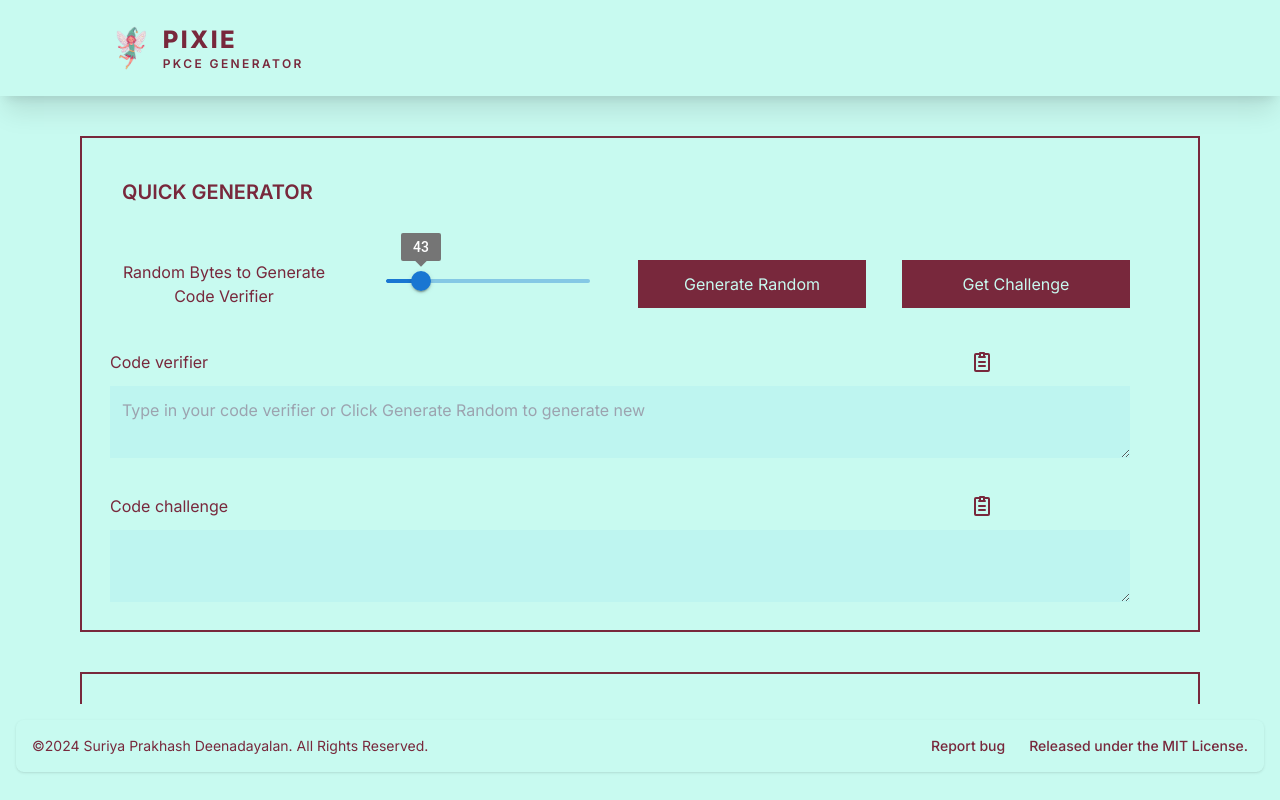
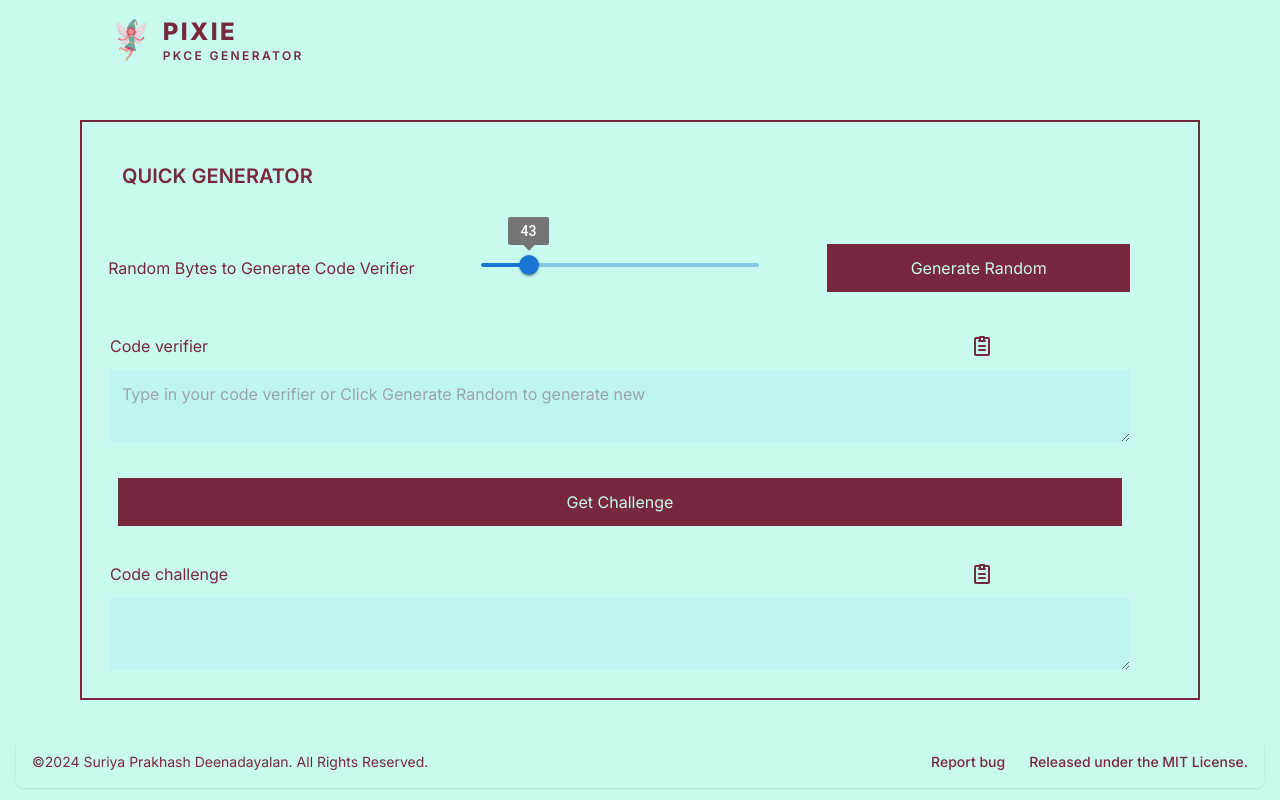
Before and after one commit to suriyaprakhash/pixie, a Next.js app: page / in a window 1280 px wide. Built offline with nearby package versions, Linux system fonts and the light colour scheme.

Commit message:
removed bulk page

```diff
--- a/src/app/bulk/page.tsx
+++ b/src/app/bulk/page.tsx
@@ -1,29 +1,38 @@
 'use client'
-
 import { useEffect, useState } from "react";
 import { generatePkce } from "../util/PkceUtil";
-import { NextResponse } from "next/server";
 import { writeStringArray } from "../util/fileWriter";
 import Link from "next/link";
-import { Params } from "next/dist/shared/lib/router/utils/route-matcher";
 import { ReadonlyURLSearchParams, useSearchParams } from "next/navigation";
+// import { ReadonlyURLSearchParams, useSearchParams } from "next/navigation";
+
 
 function GenPage() {
 
 
-    const router: ReadonlyURLSearchParams = useSearchParams()
+    // const router: ReadonlyURLSearchParams = useSearchParams()
 
-    console.log(router.get('noOfRecords'))
-    console.log(router.get('bulkTokenSize'))
+    // console.log(router.get('noOfRecords'))
+    // console.log(router.get('bulkTokenSize'))
 
-    const noOfRecords: number = router.get('noOfRecords') ? Number(router.get('noOfRecords')) : 1000;
-    const bulkTokenSize: number = router.get('bulkTokenSize') ? Number(router.get('bulkTokenSize')) : 43;
+
+
+    // const params = useParams<{ tag: string; item: string }>()
+
+    // console.log(params.tag)
+
+    const noOfRecords = 43;
+    const bulkTokenSize = 1000;
 
     const [state, setState] = useState<string>();
     const [dataArray, setDataArray] = useState<{ cc: string, cv: string }[]>([]);
     const [lines, setLines] = useState<string[]>(['"Code Challenge","Code Verifier"']);
 
+
     useEffect(() => {
+
+        // const noOfRecords: number = router.get('noOfRecords') ? Number(router.get('noOfRecords')) : 1000;
+        // const bulkTokenSize: number = router.get('bulkTokenSize') ? Number(router.get('bulkTokenSize')) : 43;
 
         const dataArray: { cc: string, cv: string }[] = [];
         async function handle(i: number) {
@@ -41,9 +50,9 @@ function GenPage() {
                 writeStringArray(lines, 'csv', 'pixie')
             }
         }
-        for (let i = 0; i < noOfRecords; i++) {
-            handle(i);
-        }
+        // for (let i = 0; i < noOfRecords; i++) {
+        //     handle(i);
+        // }
     }
         , []);
 
--- /dev/null
+++ b/src/app/component/bulkgen.tsx
@@ -0,0 +1,95 @@
+import { Slider } from '@mui/material'
+import Link from 'next/link'
+import React, { useEffect, useState } from 'react'
+import { generatePkce } from '../util/PkceUtil';
+import { writeStringArray } from '../util/fileWriter';
+
+function Bulkgen() {
+
+    const [bulkTokenSize, setBulkTokenSize] = useState<number>(43);
+    const [noOfRecords, setNoOfRecords] = useState<number>(6000);
+
+    // const [state, setState] = useState<string>();
+    // const [dataArray, setDataArray] = useState<{ cc: string, cv: string }[]>([]);
+    // const [lines, setLines] = useState<string[]>(['"Code Challenge","Code Verifier"']);
+
+    const handleBulkTokenSizeChange = (event: Event, newValue: number | number[]): void => {
+        setBulkTokenSize(newValue as number)
+    }
+
+    const handleNoOfRecordsChange = (event: Event, newValue: number | number[]): void => {
+        setNoOfRecords(newValue as number)
+    }
+
+    const download = async (): Promise<void> => {
+        const dataArray: { cc: string, cv: string }[] = [];
+        const lines: string[] = ['"Code Verifier","Code Challenge"'];
+        async function handle(i: number) {
+            const res = await generatePkce(bulkTokenSize);
+            dataArray.push({
+                cc: res.codeChallenge,
+                cv: res.codeVerifier
+            })
+            lines.push('"' + res.codeVerifier + '"' + ',' + '"' + res.codeChallenge + '"')
+            // console.log(i + '-' + res.codeChallenge + ',' + res.codeVerifier)
+            if (i == noOfRecords - 1) {
+                // setState('done')
+                // setDataArray(dataArray)
+                // setLines(lines)
+                writeStringArray(lines, 'csv', 'pixie')
+            }
+        }
+        for (let i = 0; i < noOfRecords; i++) {
+            handle(i);
+        }
+
+    }
+
+    useEffect(() => {
+
+        // const noOfRecords: number = router.get('noOfRecords') ? Number(router.get('noOfRecords')) : 1000;
+        // const bulkTokenSize: number = router.get('bulkTokenSize') ? Number(router.get('bulkTokenSize')) : 43;
+
+        const dataArray: { cc: string, cv: string }[] = [];
+        async function handle(i: number) {
+            const res = await generatePkce(bulkTokenSize);
+            dataArray.push({
+                cc: res.codeChallenge,
+                cv: res.codeVerifier
+            })
+            lines.push('"' + res.codeVerifier + '"' + ',' + '"' + res.codeChallenge + '"')
+            console.log(i + '-' + res.codeChallenge + ',' + res.codeVerifier)
+            if (i == noOfRecords - 1) {
+                setState('done')
+                setDataArray(dataArray)
+                setLines(lines)
+                writeStringArray(lines, 'csv', 'pixie')
+            }
+        }
+        // for (let i = 0; i < noOfRecords; i++) {
+        //     handle(i);
+        // }
+    }
+        , []);
+
+    return (
+        <div className='md:grid md:grid-cols-12 border-2 p-5 gap-5 hidden'>
+            <label className='text-xl font-semibold col-span-12 p-5'>BULK DOWNLOAD</label>
+            <label className='col-span-2'>No of records</label>
+            <div className='col-span-3'>
+                <Slider className="text-primary-text" max={10000} min={1} valueLabelDisplay="on" value={noOfRecords} onChange={handleNoOfRecordsChange} />
+            </div>
+            <label className='col-span-2'>Random byte size</label>
+            <div className='col-span-3'>
+                <Slider className="text-primary-text" max={96} min={32} valueLabelDisplay="on" value={bulkTokenSize} onChange={handleBulkTokenSizeChange} />
+            </div>
+            <button className="col-span-2 border-r-8 border-l-8 bg-button-bg text-button-text p-3 hover:bg-button-bg-hover hover:text-button-text-hover"
+                onClick={download}>
+                Download CSV
+                {/* <Link className="" href={'/bulk?noOfRecords=' + noOfRecords + '&bulkTokenSize=' + bulkTokenSize} >Download CSV</Link> */}
+            </button>
+        </div>
+    )
+}
+
+export default Bulkgen
--- a/src/app/component/footer.tsx
+++ b/src/app/component/footer.tsx
@@ -1,8 +1,8 @@
 function Footer() {
 
     return (
-        <section className="flex flex-col h-[150px] sm:h-[12vh] ">
-            <footer className="bg-white rounded-lg shadow m-4 dark:bg-white-800">
+        <section className="flex flex-col h-[150px] sm:h-[10vh]">
+            <footer className="rounded-lg shadow m-4 dark:bg-white-800">
                 <div className="w-full mx-auto max-w-screen-xl p-4 md:flex md:items-center md:justify-between">
                     <span className="text-sm text-gray-500 sm:text-center dark:text-gray-400">©2024  <a href="https://suriyaprakhash.com/" target="_blank" className="hover:underline">
                         Suriya Prakhash Deenadayalan</a>. All Rights Reserved.
--- a/src/app/component/hero.tsx
+++ b/src/app/component/hero.tsx
@@ -3,12 +3,12 @@ import React, { useState } from 'react'
 import { generatePkce } from '../util/PkceUtil';
 import { Slider } from '@mui/material';
 import Link from 'next/link';
+import Bulkgen from './bulkgen';
 
 const Hero = () => {
 
     const [tokenSize, setTokenSize] = useState<number>(43);
-    const [bulkTokenSize, setBulkTokenSize] = useState<number>(43);
-    const [noOfRecords, setNoOfRecords] = useState<number>(6000);
+
 
     const [codeVerifier, setCodeVerifier] = useState<string>();
     const [codeChallenge, setCodeChallenge] = useState<string>();
@@ -34,30 +34,24 @@ const Hero = () => {
         setTokenSize(newValue as number)
     }
 
-    const handleBulkTokenSizeChange = (event: Event, newValue: number | number[]): void => {
-        setBulkTokenSize(newValue as number)
-    }
 
-    const handleNoOfRecordsChange = (event: Event, newValue: number | number[]): void => {
-        setNoOfRecords(newValue as number)
-    }
 
     const textChanged = (event: any) => {
         setCodeVerifier(event.target.value);
     }
 
     return (
-        <div className="grid grid-cols-3 items-center h-[750px] sm:h-[76vh] sm:pl-20 sm:pr-20 pl-10 pr-10 gap-10 sm:overflow-y-auto p-10">
+        <div className="grid grid-cols-3 items-center h-[750px] sm:h-[80vh] sm:pl-20 sm:pr-20 pl-10 pr-10 gap-10 sm:overflow-y-auto p-10">
+
             <section className='col-span-3 grid grid-cols-3 gap-5 border-2 p-5'>
                 <label className='text-xl font-semibold col-span-5 p-5 '>QUICK GENERATOR</label>
-                <div className='col-span-3 items-center text-center grid sm:grid-cols-4 gap-5 grid-cols-1'>
+                <div className='col-span-3 items-center text-center grid sm:grid-cols-3 gap-10 grid-cols-1'>
                     <label>Random Bytes to Generate Code Verifier</label>
                     <div className='p-5'>
                         <Slider className="text-primary-text" max={96} min={32} valueLabelDisplay="on"
-                            value={tokenSize}  onChange={handleTokenSizeChange} />
+                            value={tokenSize} onChange={handleTokenSizeChange} />
                     </div>
                     <button className="border-r-8 border-l-8 bg-button-bg text-button-text p-3 hover:bg-button-bg-hover hover:text-button-text-hover" onClick={generate}>Generate Random</button>
-                    <button className="border-r-8 border-l-8 bg-button-bg text-button-text p-3 hover:bg-button-bg-hover hover:text-button-text-hover" onClick={generateChallenge} >Get Challenge</button>
                 </div>
                 <div className='col-span-3 p-2'>
                     <div className='grid grid-cols-12 gap-3'>
@@ -67,6 +61,9 @@ const Hero = () => {
                         </svg>
                         <textarea className='col-span-12 p-3 text-text-area-text bg-text-area-bg' placeholder='Type in your code verifier or Click Generate Random to generate new' value={codeVerifier} onChange={textChanged}></textarea>
                     </div>
+                </div>
+                <div className='col-span-3 p-2'>
+                    <button className="w-full border-r-8 border-l-8 bg-button-bg text-button-text p-3 hover:bg-button-bg-hover hover:text-button-text-hover" onClick={generateChallenge} >Get Challenge</button>
                 </div>
                 <div className='col-span-3 p-2'>
                     <div className='grid grid-cols-12 gap-3'>
@@ -80,19 +77,8 @@ const Hero = () => {
                 </div>
             </section>
 
-            <section className='col-span-3 md:grid md:grid-cols-12 border-2 p-5 gap-3 hidden'>
-                <label className='text-xl font-semibold col-span-12 p-5'>BULK DOWNLOAD</label>
-                <label className='col-span-2'>No of records</label>
-                <div className='col-span-3'>
-                    <Slider className="text-primary-text" max={10000} min={1} valueLabelDisplay="auto" value={noOfRecords} onChange={handleNoOfRecordsChange} />
-                </div>
-                <label className='col-span-2'>Random byte size</label>
-                <div className='col-span-3'>
-                    <Slider className="text-primary-text" max={96} min={32} valueLabelDisplay="auto" value={bulkTokenSize} onChange={handleBulkTokenSizeChange} />
-                </div>
-                <button className="col-span-2 border-r-8 border-l-8 bg-button-bg text-button-text p-3 hover:bg-button-bg-hover hover:text-button-text-hover">
-                    <Link className="" href= {'/bulk?noOfRecords=' + noOfRecords + '&bulkTokenSize=' + bulkTokenSize} >Download CSV</Link>
-                </button>
+            <section className='col-span-3 '>
+                <Bulkgen/>
             </section>
 
             <section className='col-span-3  md:grid md:grid-cols-12 border-2 p-5 gap-3 hidden '>
--- a/src/app/component/navbar.tsx
+++ b/src/app/component/navbar.tsx
@@ -14,7 +14,7 @@ function Navbar() {
     };
 
     return (
-        <nav className="h-[100px] sm:h-[12vh] grid grid-cols-12 items-center shadow-xl">
+        <nav className="h-[100px] sm:h-[10vh] grid grid-cols-12 items-center">
             <div className="col-start-2 col-end-5">
                 <Link className="" href="/">
                     <div className="text-2xl flex flex-row gap-2 items-center">
```
